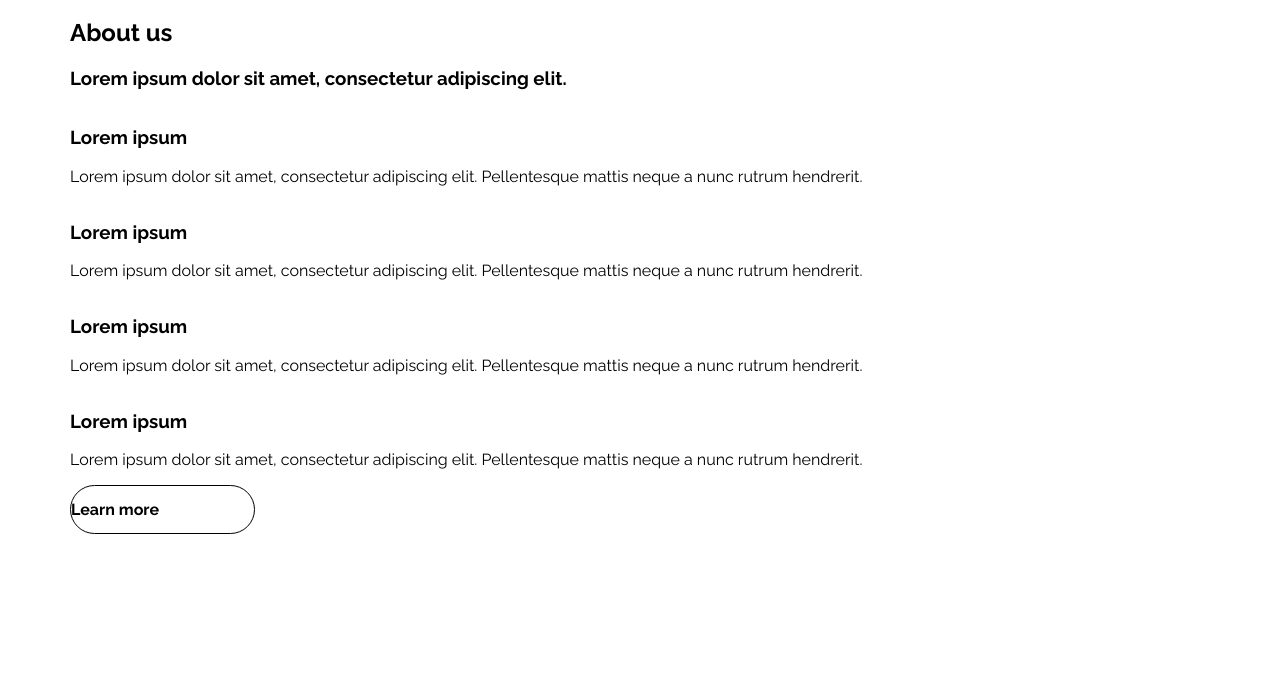
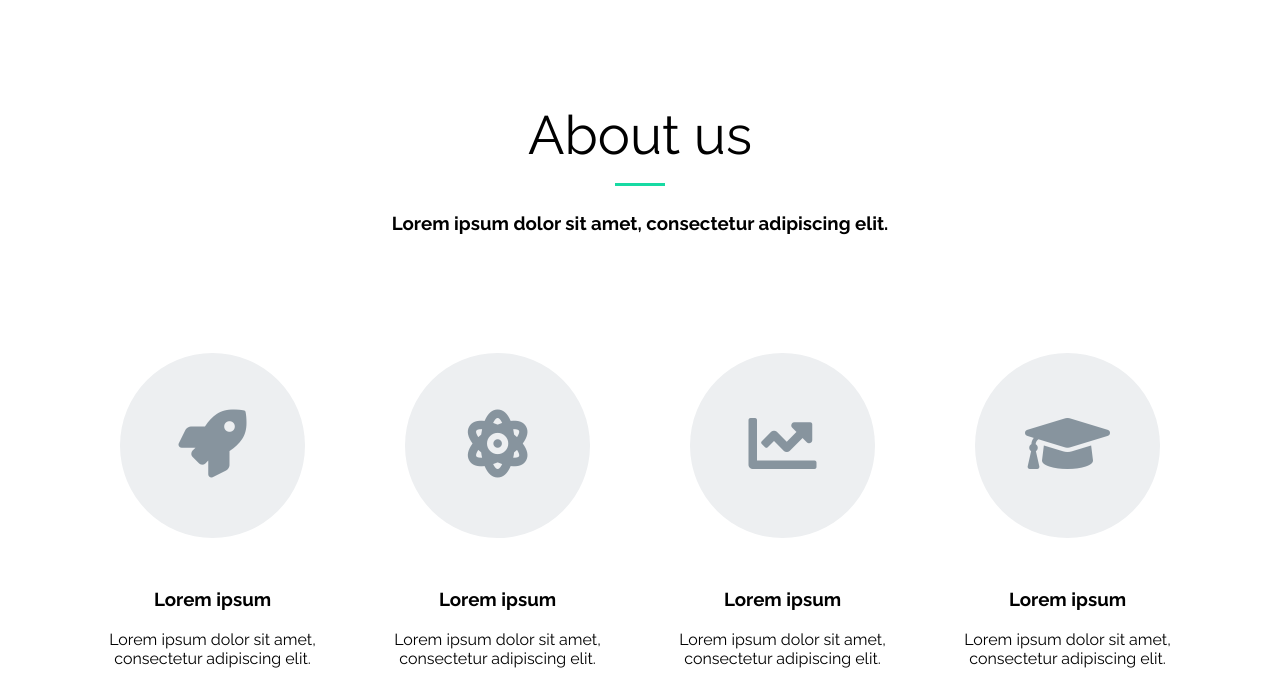
Before and after one commit to grzesiekS/Alecto_Project, a website: page index.html in a window 1280 px wide. Shown: the part 802-1500 px from the top of the page. Before the commit the page ends 1336 px from the top, so only its background shows below. Drawn offline with Linux system fonts and the light colour scheme.

Commit message:
Add style for page section about us

```diff
--- a/index.html
+++ b/index.html
@@ -54,27 +54,27 @@
                 <h3 class="section-subtitle">Lorem ipsum dolor sit amet, consectetur adipiscing elit.</h3>
                 <div class="wrapper">
                     <div class="about-box">
-                        <a href="#" class="btn-icon"></a>
+                        <a href="#" class="btn-icon"><i class="fas fa-rocket"></i></a>
                         <h3>Lorem ipsum</h3>
-                        <p>Lorem ipsum dolor sit amet, consectetur adipiscing elit. Pellentesque mattis neque a nunc rutrum hendrerit.</p>
+                        <p>Lorem ipsum dolor sit amet, consectetur adipiscing elit.</p>
                     </div>
 
                     <div class="about-box">
-                        <a href="#" class="btn-icon"></a>
+                        <a href="#" class="btn-icon"><i class="fas fa-atom"></i></a>
                         <h3>Lorem ipsum</h3>
-                        <p>Lorem ipsum dolor sit amet, consectetur adipiscing elit. Pellentesque mattis neque a nunc rutrum hendrerit.</p>
+                        <p>Lorem ipsum dolor sit amet, consectetur adipiscing elit.</p>
                     </div>
 
                     <div class="about-box">
-                        <a href="#" class="btn-icon"></a>
+                        <a href="#" class="btn-icon"><i class="fas fa-chart-line"></i></a>
                         <h3>Lorem ipsum</h3>
-                        <p>Lorem ipsum dolor sit amet, consectetur adipiscing elit. Pellentesque mattis neque a nunc rutrum hendrerit.</p>
+                        <p>Lorem ipsum dolor sit amet, consectetur adipiscing elit.</p>
                     </div>
 
                     <div class="about-box">
-                        <a href="#" class="btn-icon"></a>
+                        <a href="#" class="btn-icon"><i class="fas fa-graduation-cap"></i></a>
                         <h3>Lorem ipsum</h3>
-                        <p>Lorem ipsum dolor sit amet, consectetur adipiscing elit. Pellentesque mattis neque a nunc rutrum hendrerit.</p>
+                        <p>Lorem ipsum dolor sit amet, consectetur adipiscing elit.</p>
                     </div>
                 </div>
 
--- a/sass/style.scss
+++ b/sass/style.scss
@@ -1,6 +1,8 @@
 /* Varaibles */
 $font-main: 'Raleway', sans-serif;
 $color-main: #17daa3;
+$color-grey: #87949E;
+$color-lightGrey: #EDEFF1;
 /* Global */
 body {
     margin: 0;
@@ -10,6 +12,7 @@ body {
 .container {
     max-width: 1140px;
     margin: 0 auto;
+    text-align: center;
 }
 
 .wrapper {
@@ -38,6 +41,28 @@ body {
 
 .color-main {
     color: $color-main;
+}
+
+section {
+    margin: 105px 0;
+}
+
+.section-title {
+    font-size: 54px;
+    font-weight: 400;
+    margin-top: 0;
+    position: relative;
+
+    &::after {
+        content: "";
+        position: absolute;
+        width: 50px;
+        height: 3px;
+        left: 50%;
+        top : 125%;
+        transform: translateX(-50%);
+        background-color: $color-main;
+    }
 }
 
 /* Navbar */
@@ -169,3 +194,33 @@ body {
         opacity: 0.5;
     }
 }
+
+/* About us */
+.about-us {
+    .about-box {
+        flex: 25%;
+        margin: 100px 0;
+
+        .btn-icon {
+            display: inline-block;
+            font-size: 68px;
+            color: $color-grey;
+            width: 185px;
+            height: 185px;
+            background-color: $color-lightGrey;
+            border-radius: 50%;
+            line-height: 185px;
+            transition: all 1s;
+            margin-bottom: 30px;
+
+            &:hover {
+                color: white;
+                background-color: $color-main;
+            }
+        }
+
+        h3 {
+            margin: 20px 0;
+        }
+    }
+}
```
Also changed, not shown: css/style.css, 1 other file.
